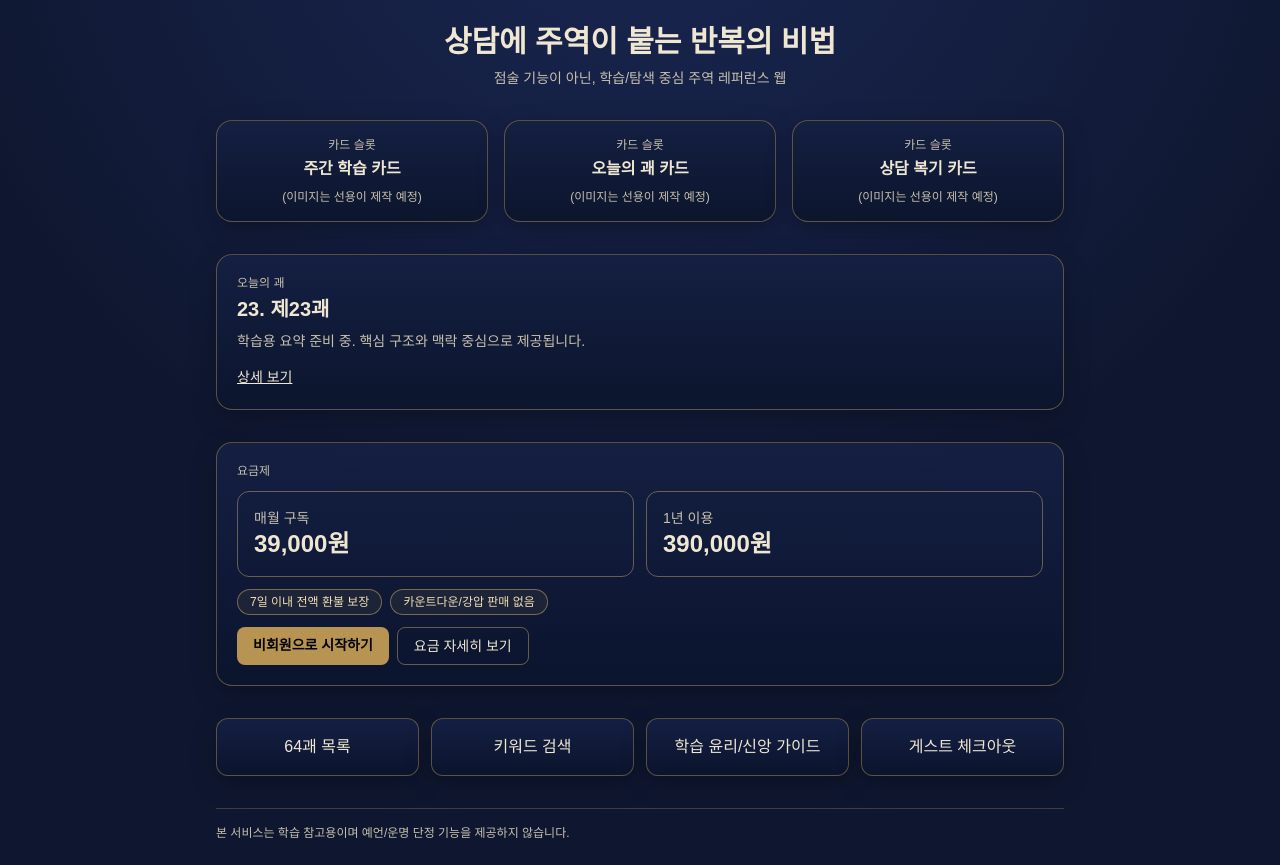
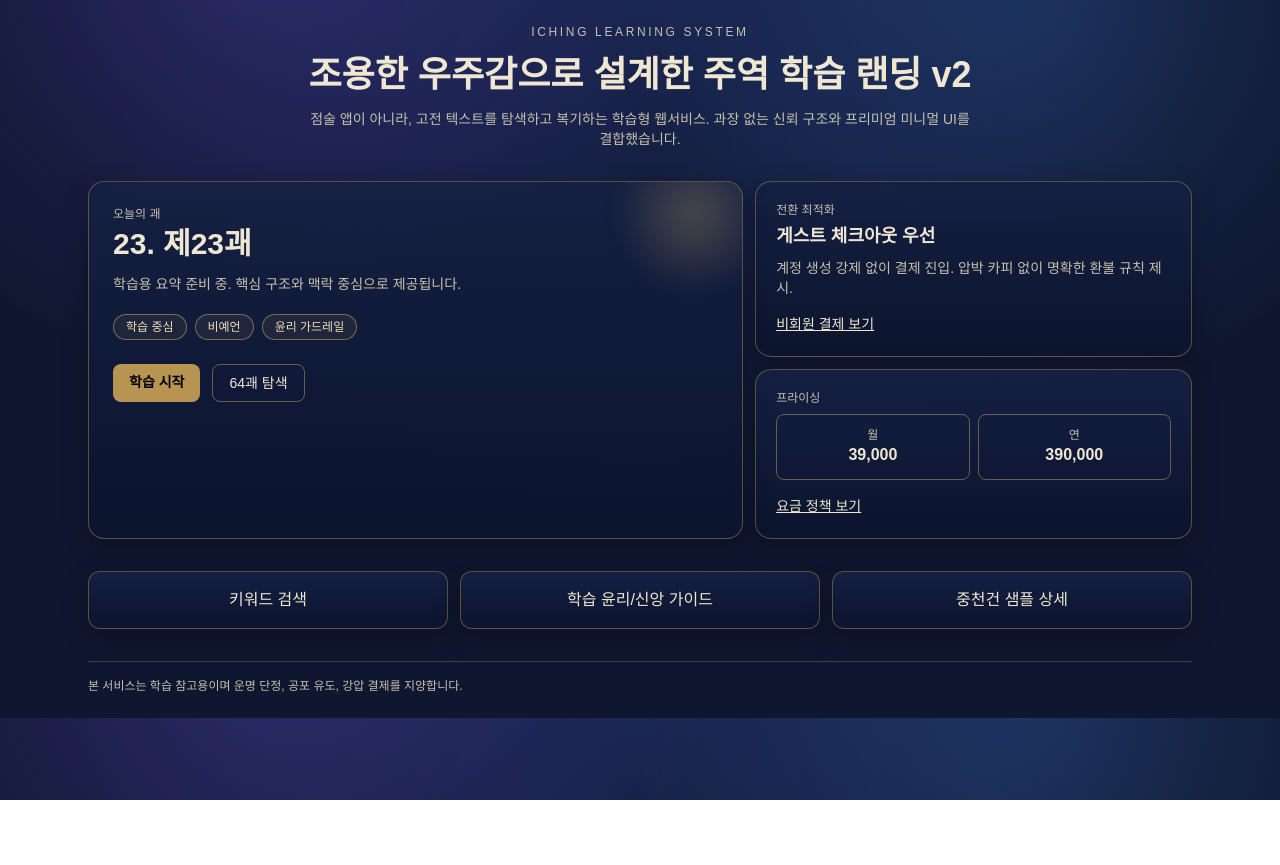
Before and after one commit to kinddragon1224/iching-learning-web, a Next.js app: page / in a window 1280 px wide. After the commit the page ends 800 px from the top, so only its background shows below. Built offline with nearby package versions, Linux system fonts and the light colour scheme.

Commit message:
feat: landing v2 bento layout with premium cosmic UX

```diff
--- a/app/globals.css
+++ b/app/globals.css
@@ -18,7 +18,10 @@
 }
 
 body {
-  background: radial-gradient(circle at 50% -20%, #1a2754, var(--indigo-deep) 60%);
+  background:
+    radial-gradient(circle at 20% -10%, rgba(127, 89, 255, 0.22), transparent 35%),
+    radial-gradient(circle at 80% 0%, rgba(74, 154, 255, 0.18), transparent 32%),
+    radial-gradient(circle at 50% -20%, #1a2754, var(--indigo-deep) 60%);
   color: var(--foreground);
   font-family: Arial, Helvetica, sans-serif;
 }
@@ -34,3 +37,35 @@ body {
   color: #f0dfb5;
   background: rgba(212, 178, 106, 0.08);
 }
+
+.hero-grid {
+  display: grid;
+  gap: 12px;
+  grid-template-columns: repeat(1, minmax(0, 1fr));
+}
+
+@media (min-width: 768px) {
+  .hero-grid {
+    grid-template-columns: 1.5fr 1fr;
+    grid-template-rows: auto auto;
+  }
+
+  .hero-main {
+    grid-row: span 2;
+  }
+}
+
+.glow-orb {
+  background: radial-gradient(circle, rgba(212, 178, 106, 0.28), rgba(212, 178, 106, 0) 70%);
+  filter: blur(10px);
+}
+
+.panel-hover {
+  transition: transform 220ms ease, box-shadow 220ms ease, border-color 220ms ease;
+}
+
+.panel-hover:hover {
+  transform: translateY(-2px);
+  border-color: rgba(212, 178, 106, 0.7);
+  box-shadow: 0 12px 30px rgba(0, 0, 0, 0.35);
+}
--- a/app/page.tsx
+++ b/app/page.tsx
@@ -1,14 +1,8 @@
 import Link from "next/link";
 import { HEXAGRAMS } from "@/data/hexagrams";
 
-function CardSlot({ title }: { title: string }) {
-  return (
-    <div className="paper-panel rounded-2xl p-4 text-center">
-      <p className="text-xs text-[var(--text-muted)]">카드 슬롯</p>
-      <p className="font-semibold mt-1">{title}</p>
-      <p className="text-xs text-[var(--text-muted)] mt-2">(이미지는 선용이 제작 예정)</p>
-    </div>
-  );
+function TrustChip({ text }: { text: string }) {
+  return <span className="gold-chip rounded-full px-3 py-1 text-xs">{text}</span>;
 }
 
 export default function Home() {
@@ -16,72 +10,74 @@ export default function Home() {
   const detailHref = today.id === 1 ? "/qian" : `/hexagrams/${today.id}`;
 
   return (
-    <main className="mx-auto max-w-4xl p-6 space-y-8">
-      <header className="text-center space-y-2">
-        <h1 className="text-3xl font-bold">상담에 주역이 붙는 반복의 비법</h1>
-        <p className="text-sm text-[var(--text-muted)]">점술 기능이 아닌, 학습/탐색 중심 주역 레퍼런스 웹</p>
+    <main className="mx-auto max-w-6xl p-6 space-y-8">
+      <header className="space-y-3 text-center">
+        <p className="text-xs tracking-[0.22em] text-[var(--text-muted)]">ICHING LEARNING SYSTEM</p>
+        <h1 className="text-4xl font-bold leading-tight">조용한 우주감으로 설계한 주역 학습 랜딩 v2</h1>
+        <p className="mx-auto max-w-2xl text-sm text-[var(--text-muted)]">
+          점술 앱이 아니라, 고전 텍스트를 탐색하고 복기하는 학습형 웹서비스. 과장 없는 신뢰 구조와
+          프리미엄 미니멀 UI를 결합했습니다.
+        </p>
       </header>
 
-      <section className="grid sm:grid-cols-3 gap-4">
-        <CardSlot title="주간 학습 카드" />
-        <CardSlot title="오늘의 괘 카드" />
-        <CardSlot title="상담 복기 카드" />
+      <section className="hero-grid">
+        <article className="paper-panel panel-hover hero-main rounded-2xl p-6 relative overflow-hidden">
+          <div className="glow-orb absolute -top-12 -right-8 h-40 w-40" />
+          <p className="text-xs text-[var(--text-muted)]">오늘의 괘</p>
+          <h2 className="text-3xl font-semibold mt-1">
+            {today.id}. {today.nameKo}
+          </h2>
+          <p className="mt-3 text-sm text-[var(--text-muted)] max-w-xl">{today.summary}</p>
+          <div className="mt-5 flex flex-wrap gap-2">
+            <TrustChip text="학습 중심" />
+            <TrustChip text="비예언" />
+            <TrustChip text="윤리 가드레일" />
+          </div>
+          <div className="mt-6 flex gap-3">
+            <Link href={detailHref} className="rounded-lg bg-[var(--gold-line)] px-4 py-2 text-sm font-semibold text-black">
+              학습 시작
+            </Link>
+            <Link href="/hexagrams" className="rounded-lg border border-[rgba(212,178,106,0.45)] px-4 py-2 text-sm">
+              64괘 탐색
+            </Link>
+          </div>
+        </article>
+
+        <article className="paper-panel panel-hover rounded-2xl p-5">
+          <p className="text-xs text-[var(--text-muted)]">전환 최적화</p>
+          <h3 className="text-lg font-semibold mt-1">게스트 체크아웃 우선</h3>
+          <p className="mt-2 text-sm text-[var(--text-muted)]">계정 생성 강제 없이 결제 진입. 압박 카피 없이 명확한 환불 규칙 제시.</p>
+          <Link href="/checkout" className="inline-block mt-4 text-sm underline">
+            비회원 결제 보기
+          </Link>
+        </article>
+
+        <article className="paper-panel panel-hover rounded-2xl p-5">
+          <p className="text-xs text-[var(--text-muted)]">프라이싱</p>
+          <div className="mt-2 grid grid-cols-2 gap-2 text-center">
+            <div className="rounded-lg border border-[rgba(212,178,106,0.45)] p-3">
+              <p className="text-xs text-[var(--text-muted)]">월</p>
+              <p className="font-semibold">39,000</p>
+            </div>
+            <div className="rounded-lg border border-[rgba(212,178,106,0.45)] p-3">
+              <p className="text-xs text-[var(--text-muted)]">연</p>
+              <p className="font-semibold">390,000</p>
+            </div>
+          </div>
+          <Link href="/pricing" className="inline-block mt-4 text-sm underline">
+            요금 정책 보기
+          </Link>
+        </article>
       </section>
 
-      <section className="paper-panel rounded-2xl p-5">
-        <p className="text-xs text-[var(--text-muted)] mb-1">오늘의 괘</p>
-        <h2 className="text-xl font-semibold">
-          {today.id}. {today.nameKo}
-        </h2>
-        <p className="mt-2 text-sm text-[var(--text-muted)]">{today.summary}</p>
-        <Link href={detailHref} className="inline-block mt-4 text-sm font-medium underline">
-          상세 보기
-        </Link>
+      <section className="grid sm:grid-cols-3 gap-3">
+        <Link href="/search" className="paper-panel panel-hover rounded-xl p-4 text-center">키워드 검색</Link>
+        <Link href="/policy" className="paper-panel panel-hover rounded-xl p-4 text-center">학습 윤리/신앙 가이드</Link>
+        <Link href="/qian" className="paper-panel panel-hover rounded-xl p-4 text-center">중천건 샘플 상세</Link>
       </section>
 
-      <section className="paper-panel rounded-2xl p-5 space-y-3">
-        <p className="text-xs text-[var(--text-muted)]">요금제</p>
-        <div className="grid sm:grid-cols-2 gap-3">
-          <div className="rounded-xl border border-[rgba(212,178,106,0.45)] p-4">
-            <p className="text-sm text-[var(--text-muted)]">매월 구독</p>
-            <p className="text-2xl font-bold">39,000원</p>
-          </div>
-          <div className="rounded-xl border border-[rgba(212,178,106,0.45)] p-4">
-            <p className="text-sm text-[var(--text-muted)]">1년 이용</p>
-            <p className="text-2xl font-bold">390,000원</p>
-          </div>
-        </div>
-        <div className="flex flex-wrap gap-2 text-xs">
-          <span className="gold-chip rounded-full px-3 py-1">7일 이내 전액 환불 보장</span>
-          <span className="gold-chip rounded-full px-3 py-1">카운트다운/강압 판매 없음</span>
-        </div>
-        <div className="flex gap-2">
-          <Link href="/checkout" className="rounded-lg bg-[var(--gold-line)] px-4 py-2 text-sm font-semibold text-black">
-            비회원으로 시작하기
-          </Link>
-          <Link href="/pricing" className="rounded-lg border border-[rgba(212,178,106,0.45)] px-4 py-2 text-sm">
-            요금 자세히 보기
-          </Link>
-        </div>
-      </section>
-
-      <div className="grid sm:grid-cols-4 gap-3">
-        <Link href="/hexagrams" className="paper-panel rounded-xl p-4 hover:opacity-90 text-center">
-          64괘 목록
-        </Link>
-        <Link href="/search" className="paper-panel rounded-xl p-4 hover:opacity-90 text-center">
-          키워드 검색
-        </Link>
-        <Link href="/policy" className="paper-panel rounded-xl p-4 hover:opacity-90 text-center">
-          학습 윤리/신앙 가이드
-        </Link>
-        <Link href="/checkout" className="paper-panel rounded-xl p-4 hover:opacity-90 text-center">
-          게스트 체크아웃
-        </Link>
-      </div>
-
       <footer className="text-xs text-[var(--text-muted)] border-t border-[rgba(212,178,106,0.25)] pt-4">
-        본 서비스는 학습 참고용이며 예언/운명 단정 기능을 제공하지 않습니다.
+        본 서비스는 학습 참고용이며 운명 단정, 공포 유도, 강압 결제를 지양합니다.
       </footer>
     </main>
   );
```
